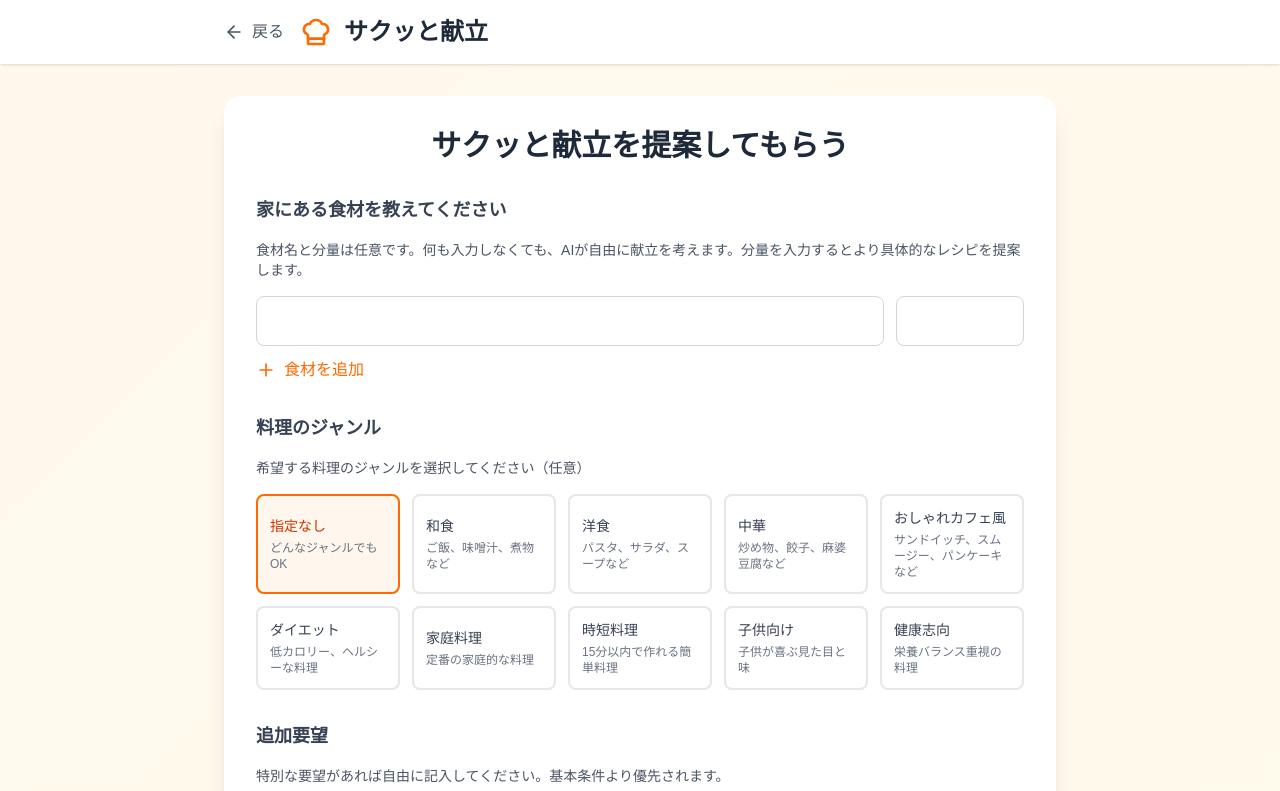
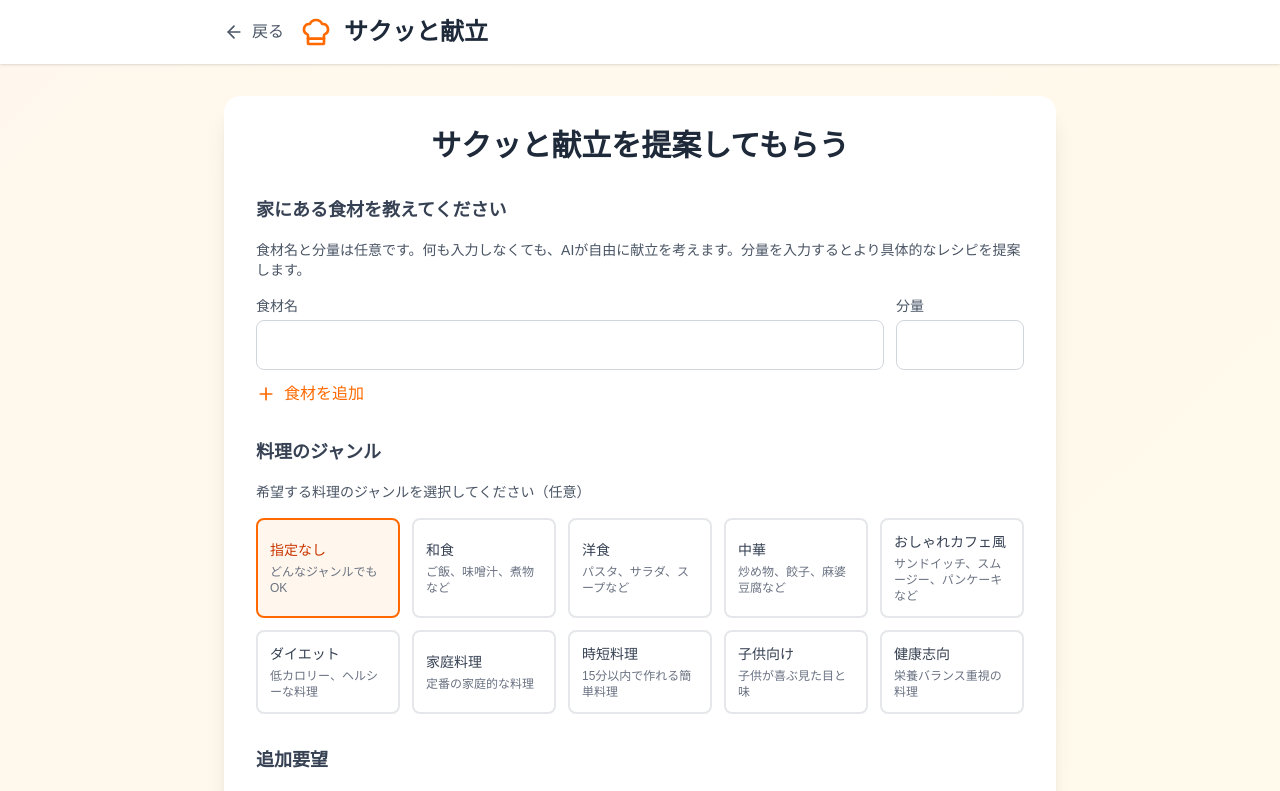
Before and after one commit to TakumiFunasaka/sakutto-kondate, a Next.js app: page /recipe in a window 1280 px wide. Shown: the top 791 px of the page. Built offline with nearby package versions, Linux system fonts and the light colour scheme; sample sign-in values are in the browser's storage.

Commit message:
食材入力欄にラベルを追加: 食材名と分量の区別を明確化

```diff
--- a/src/app/recipe/page.tsx
+++ b/src/app/recipe/page.tsx
@@ -177,29 +177,43 @@
                 食材名と分量は任意です。何も入力しなくても、AIが自由に献立を考えます。分量を入力するとより具体的なレシピを提案します。
               </p>
               {ingredients.map((ingredient, index) => (
-                <div key={index} className="flex items-center mb-3 space-x-3">
+                <div key={index} className="mb-3">
+                  <div className="flex items-center space-x-3">
+                    <div className="flex-1">
+                      <label className="block text-sm font-medium text-gray-600 mb-1">
+                        食材名
+                      </label>
                       <input
                         type="text"
                         value={ingredient.name}
                         onChange={(e) => updateIngredient(index, 'name', e.target.value)}
                         placeholder=""
-                    className="flex-1 px-4 py-3 border border-gray-300 rounded-lg focus:ring-2 focus:ring-orange-500 focus:border-transparent text-gray-700"
+                        className="w-full px-4 py-3 border border-gray-300 rounded-lg focus:ring-2 focus:ring-orange-500 focus:border-transparent text-gray-700"
                       />
+                    </div>
+                    <div className="w-32">
+                      <label className="block text-sm font-medium text-gray-600 mb-1">
+                        分量
+                      </label>
                       <input
                         type="text"
                         value={ingredient.quantity}
                         onChange={(e) => updateIngredient(index, 'quantity', e.target.value)}
                         placeholder=""
-                    className="w-32 px-4 py-3 border border-gray-300 rounded-lg focus:ring-2 focus:ring-orange-500 focus:border-transparent text-gray-700"
+                        className="w-full px-4 py-3 border border-gray-300 rounded-lg focus:ring-2 focus:ring-orange-500 focus:border-transparent text-gray-700"
                       />
+                    </div>
                     {ingredients.length > 1 && (
+                      <div className="flex items-end">
                         <button
                           onClick={() => removeIngredient(index)}
                           className="p-2 text-red-500 hover:bg-red-50 rounded-lg transition-colors"
                         >
                           <X className="w-5 h-5" />
                         </button>
+                      </div>
                     )}
+                  </div>
                 </div>
               ))}
               <button
```
Lines whose indentation alone changed are shown as unchanged.
